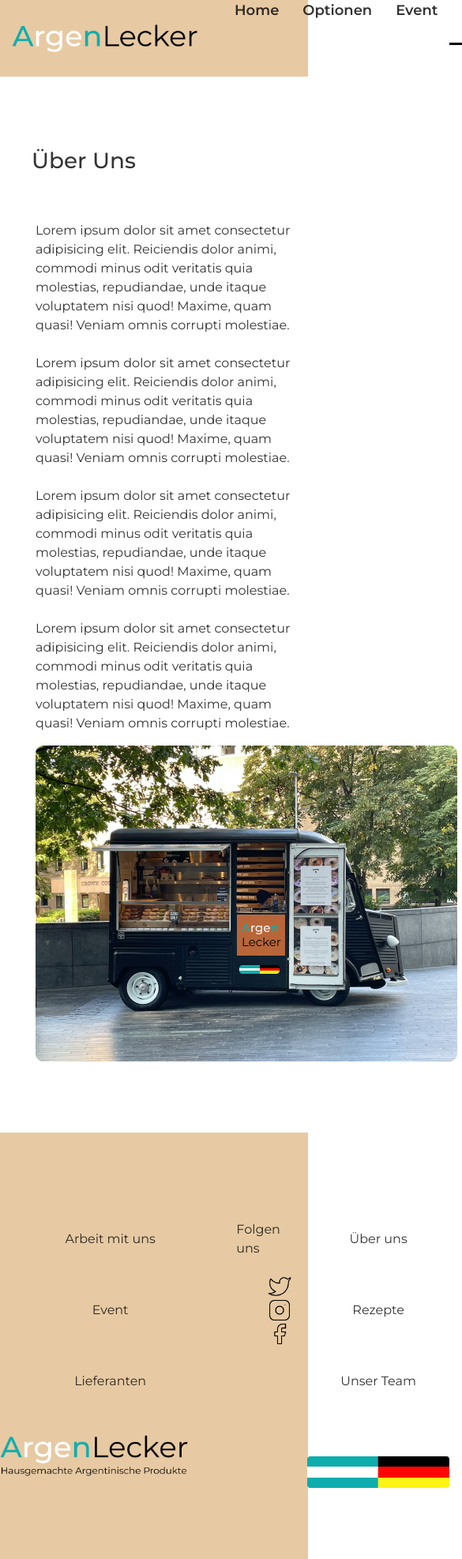
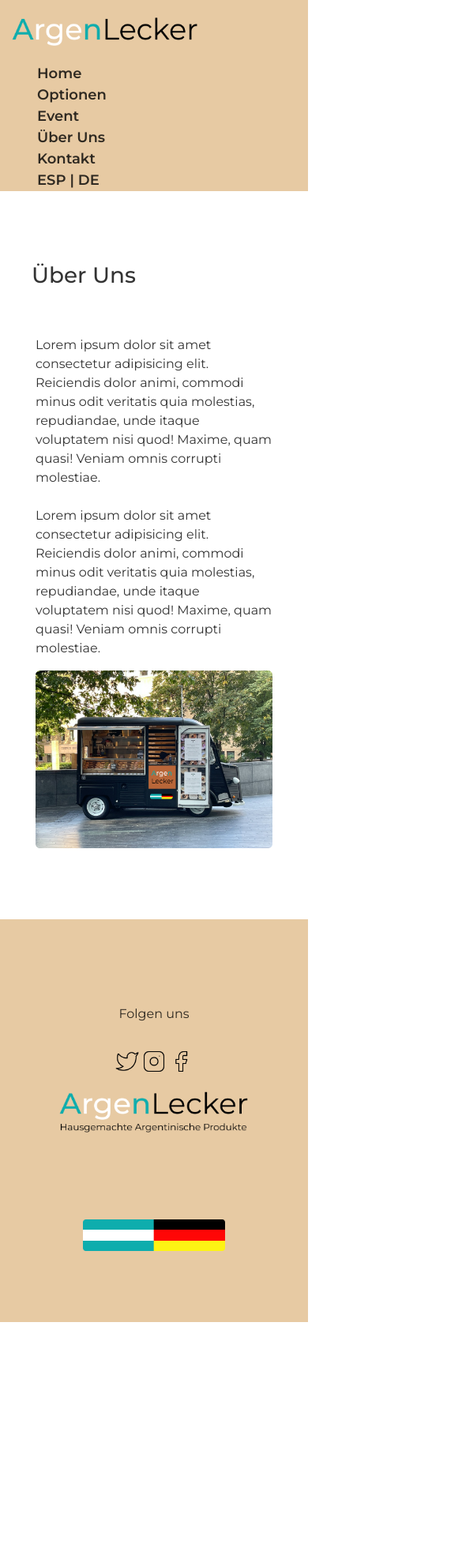
Before and after one commit to johanap91/desarrollo-web-entrega-final, a plain HTML site: page pages/uber-uns.html in a window 390 px wide. Shown: the top 1974 px of the page at 79% size, 585 px wide, since content can reach past the window. After the commit the page ends 1674 px from the top, so only its background shows below. Drawn offline with nearby package versions, Linux system fonts and the light colour scheme.

Commit message:
Agregar media queries a todas las paginas

```diff
--- a/css/styles.css
+++ b/css/styles.css
@@ -307,3 +307,125 @@
 .nosotros-texto {
     width: 500px;
 }
+
+.mobile {
+    display: none;
+}
+
+/* mq de mobile: Desktop first */
+@media screen and (max-width:600px){
+
+    /* NAV-BAR */
+    .nav-bar {
+        float: none;
+        display: block;
+        text-align: left;
+        width: 100%;
+        box-sizing: border-box;
+    }
+
+    .nav-bar ul {
+        list-style: none;
+        justify-content: end;
+        float: none;
+        display: block;
+        text-align: left;
+        width: 100%;
+        box-sizing: border-box;
+    }
+
+    .nav-bar ul li a.pagina-activa {
+        border-bottom: none;
+    }
+
+    /* Portada */
+    /* Navbar con imagen de fondo para el index.html */
+    .portada_navbar{
+        background-position: center center; /* Centra la imagen en X y en Y si no entra entera */
+        height: 100vh;
+    }
+
+    .tamaño-carousel {
+        margin: 0%;
+        margin-top: 50px;
+        margin-bottom: 40px;
+    }
+
+    .boton_optionen{
+        margin-left: 0px;
+    }
+
+    /* OPTIONEN */
+
+    .card-size {
+        max-width: 35%;
+    }
+
+    .card-text {
+        display: none;
+    }
+
+    /* ÜBER UNS */
+
+    .nosotros {
+        margin-right: 45px;
+    }
+
+    .contenido-uber-uns .logo {
+        max-width: 100%;
+    }
+
+    /* KONTAKT */
+
+    .formulario {
+        width: 100%;
+        padding: 35px;
+        margin-left: 0px;
+    }
+
+    .contenido-kontakt .boton-enviar {
+        margin-left: 0px;
+    }
+
+    /* FOOTER */
+
+    .desktop {
+        display: none;
+    }
+
+    .mobile {
+        display: inherit;
+    }
+
+    .footer-grid{
+        width: 100%;
+        padding-top: 90px;
+        padding-bottom: 90px;
+        background-color: #E7CAA3;
+    }
+
+    .footer-grid .contenido-footer-grid {
+        display: grid;
+
+        /* filas y columnas */
+        grid-template-columns: repeat(1, 1fr) ;
+        grid-template-rows: repeat(4, 1fr);
+
+        /* espacios entre filas y columnas */
+        gap: 0px 20px;
+
+        /* centrado */
+        justify-items: center;
+        align-items: center;
+    }
+
+    .logo-slogan {
+        display: inline;
+        margin-right: 0px;
+    }
+
+    .redes-sociales {
+        display: inline;
+        margin-left: 0px;
+    }
+}
--- a/pages/uber-uns.html
+++ b/pages/uber-uns.html
@@ -34,7 +34,7 @@
         <div class="contenido-uber-uns">
             <h1 class="titulo-destacado">Über Uns</h1>
             <div class="nosotros">
-                <p class="nosotros-texto"> Lorem ipsum dolor sit amet consectetur adipisicing elit. Reiciendis dolor animi,
+                <p class="nosotros-texto desktop"> Lorem ipsum dolor sit amet consectetur adipisicing elit. Reiciendis dolor animi,
                     commodi minus odit veritatis quia molestias, repudiandae, unde itaque voluptatem nisi quod! Maxime,
                     quam quasi! Veniam omnis corrupti molestiae.
                     <br>
@@ -53,6 +53,16 @@
                     commodi minus odit veritatis quia molestias, repudiandae, unde itaque voluptatem nisi quod! Maxime,
                     quam quasi! Veniam omnis corrupti molestiae.
                 </p>
+
+                <p class="nosotros-texto mobile"> Lorem ipsum dolor sit amet consectetur adipisicing elit. Reiciendis dolor animi,
+                    commodi minus odit veritatis quia molestias, repudiandae, unde itaque voluptatem nisi quod! Maxime,
+                    quam quasi! Veniam omnis corrupti molestiae.
+                    <br>
+                    <br>
+                    Lorem ipsum dolor sit amet consectetur adipisicing elit. Reiciendis dolor animi,
+                    commodi minus odit veritatis quia molestias, repudiandae, unde itaque voluptatem nisi quod! Maxime,
+                    quam quasi! Veniam omnis corrupti molestiae.
+                </p>
                 <img class="logo" src="../multimedia/img/foodtruck_completo.png" alt="">
             </div>
         </div>
@@ -61,16 +71,16 @@
     <footer>
         <div class="footer-grid">
             <div class="contenido-footer-grid">
-                <div>
+                <div class="desktop">
                     Arbeit mit uns
                 </div>
                 <div>
                     Folgen uns
                 </div>
-                <div>
+                <div class="desktop">
                     Über uns
                 </div>
-                <div>
+                <div class="desktop">
                     Event
                 </div>
                 <div class="redes-sociales">
@@ -78,14 +88,14 @@
                     <img class="logo" src="../multimedia/img/instagram.png" alt="">
                     <img class="logo" src="../multimedia/img/facebook.png" alt="">
                 </div>
-                <div>
+                <div class="desktop">
                     Rezepte
                 </div>
-                <div>
+                <div class="desktop">
                     Lieferanten
                 </div>
-                <div></div>
-                <div>
+                <div class="desktop"></div>
+                <div class="desktop">
                     Unser Team
                 </div>
                 <div class="logo-slogan">
```
Also changed, not shown: index.html (+7 -7 lines), pages/event.html (+7 -7 lines), pages/kontakt.html (+7 -7 lines), pages/optionen.html (+7 -7 lines).
